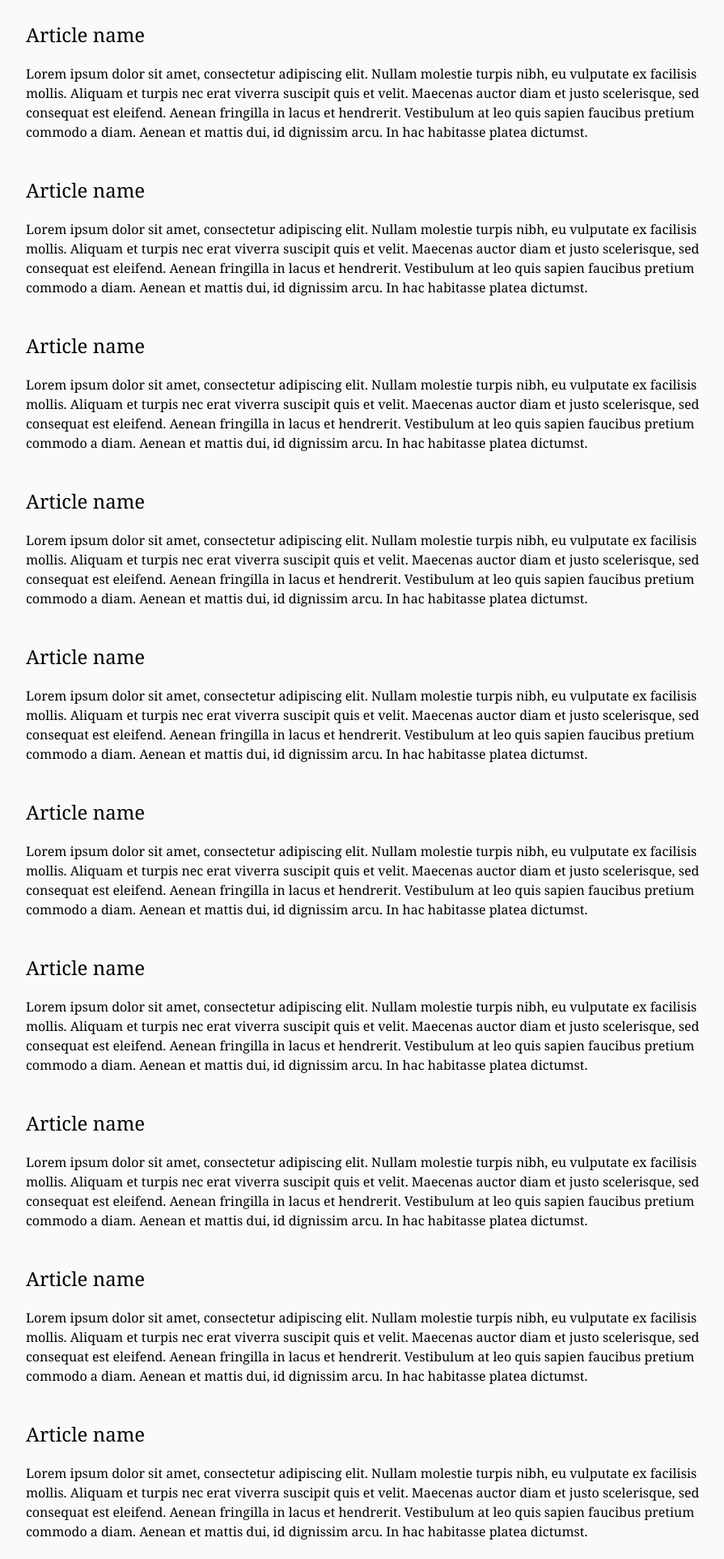
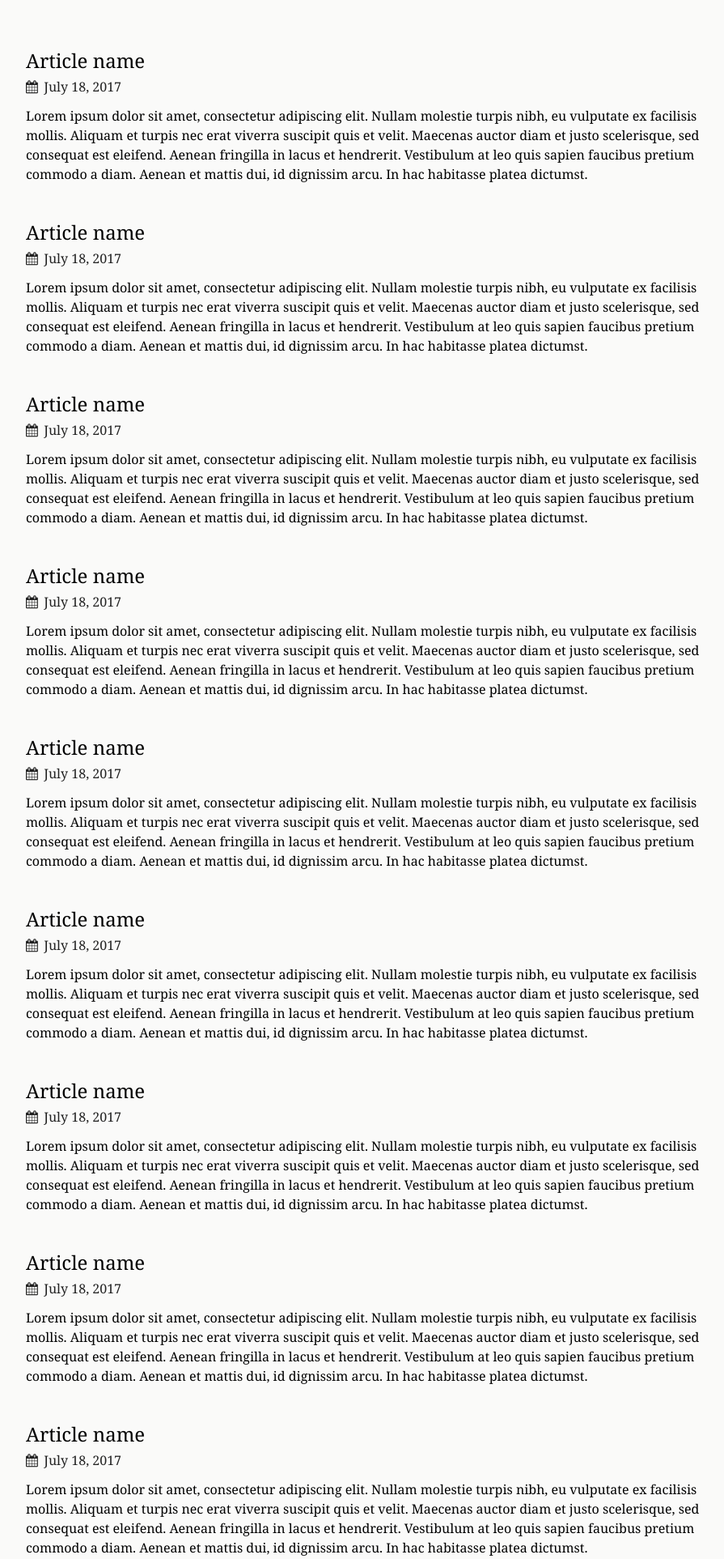
Before and after one commit to CarlosFdez/personalwebsite, a Flask app: page /blog/ in a window 1280 px wide. Shown: the part 71-1996 px from the top of the page at 81% size, without its empty margins (175-1070 px from the left). Run offline with Flask 2, Linux system fonts and the light colour scheme; style sheets or scripts are compiled from the project's sources.

Commit message:
More css organization and blog styling

```diff
--- a/assets/src/css/_mixins.scss
+++ b/assets/src/css/_mixins.scss
@@ -1,7 +1,14 @@
 // files starting with _ don't become css
 
-// blah blah
+// The main mixin for "content". Content is centered with a set width
 .mix-centered-content {
     max-width: 880px;
     margin: 0 auto;
 }
+
+// Mixin for content that's on its own
+// adds the expected header/footer separation while preserving styles
+.mix-single-body-content {
+    margin-top: 3em;
+    margin-bottom: 6em;
+}
--- a/assets/src/css/_variables.scss
+++ b/assets/src/css/_variables.scss
@@ -7,3 +7,6 @@ $body-off-color: hsl(70,5%,93%);
 
 // the amount of left/right padding at the smallest widths
 $side-buffer: 7px;
+
+$desktop-cutoff: 550px;
+$desktop-large-cutoff: 900px;
--- a/assets/src/css/blog.scss
+++ b/assets/src/css/blog.scss
@@ -4,27 +4,35 @@
 @import '_mixins';
 
 .article-list {
+    @extend .mix-single-body-content;
+    @extend .mix-centered-content;
+}
 
+.article-brief .date, .article .date {
+    color: #222;
+    line-height: 1.5em;
+    margin-top: 0.5em;
+    .fa {
+        margin-right: 0.2em;
+    }
 }
 
 .article-brief {
     display: block;
     text-decoration: none!important;
 
-    @extend .mix-centered-content;
     padding: 1em $side-buffer;
-
     margin-top: 1em;
     margin-bottom: 1em;
 
-    transition: padding 0.1s ease-in-out;
+    border-radius: 3px;
+
+    position: relative;
+    transition: all 0.1s ease-in-out;
 
     &:hover, &:focus {
         cursor: pointer;
         background-color: $body-off-color;
-
-        padding-left: 2px;
-        padding-right: ($side-buffer * 2) - 2;
 
         .title {
             text-decoration: underline;
@@ -36,14 +44,32 @@
     }
 
     .brief {
-        margin-top: 1.5em;
+        margin-top: 0.75em;
         line-height: 1.5em;
     }
 }
 
 .article {
+    // When article is used, its the only element
     @extend .mix-centered-content;
+    @extend .mix-single-body-content;
     padding: 0 $side-buffer;
-    margin-top: 3em;
-    margin-bottom: 6em;
+
+    header {
+        margin-bottom: 1.5em;
+    }
+
+    header h1 {
+        margin: 0;
+    }
 }
+
+// allow article hover animation on desktop mode
+@media screen and (min-width: $desktop-large-cutoff) {
+    .article-brief {
+        left: 0; // allow transition to work
+        &:hover, &:focus {
+            left: -$side-buffer;
+        }
+    }
+}
--- a/assets/src/css/layout.scss
+++ b/assets/src/css/layout.scss
@@ -19,7 +19,7 @@ body > main {
     flex: 1;
 }
 
-header {
+body > header {
     overflow: auto; /* handle the margin of inner h1 */
     /*background-color: #fbfbf4; */
     background-color: $key-color;
@@ -37,7 +37,7 @@ header {
     transition: all 0.2s ease-in-out;
 }
 
-header nav {
+body > header nav {
     float: right;
 
     a {
@@ -46,18 +46,19 @@ header nav {
 }
 
 /* implement moving header on sufficiently large browsers */
-@media screen and (min-width: 550px) {
-    header {
+@media screen and (min-width: $desktop-cutoff) {
+    body > header {
         position: fixed;
         top: 0;
         width: 100%;
+        z-index: 100;
     }
 
-    header.scrolling {
+    body > header.scrolling {
         font-size: 1.5em;
     }
 
-    header, .header-gap {
+    body > header, .header-gap {
         font-size: 1.75em;
         line-height: 1em;
         padding: 0.75em 0;
@@ -68,7 +69,7 @@ header nav {
     }
 }
 
-footer {
+body > footer {
     background-color: $key-color;
     border-top: 1px solid $key-border-color;
     color: #eee;
@@ -87,7 +88,7 @@ footer {
     }
 }
 
-header .content, main .content, footer .content {
+body > header .content, body > main .content, body > footer .content {
     @extend .mix-centered-content;
     padding: 0 $side-buffer;
 }
--- a/main.py
+++ b/main.py
@@ -1,6 +1,9 @@
 from flask import Flask, url_for, render_template, send_from_directory
 
 app = Flask(__name__, static_url_path='/assets', static_folder='assets/build')
+
+# TODO: Apply canonical url metadata
+# TODO: Decide on slug url and article permalink structure
 
 @app.route('/')
 def home():
--- a/templates/_article_brief.html
+++ b/templates/_article_brief.html
@@ -1,5 +1,9 @@
 <a class="article-brief" href="/blog/25">
     <h2 class="title">Article name</h2>
+    <div class="date">
+        <i class="fa fa-calendar" aria-hidden="true"></i>
+        July 18, 2017
+    </div>
     <div class="brief">
         Lorem ipsum dolor sit amet, consectetur adipiscing elit. Nullam molestie turpis nibh, eu vulputate ex facilisis mollis. Aliquam et turpis nec erat viverra suscipit quis et velit. Maecenas auctor diam et justo scelerisque, sed consequat est eleifend. Aenean fringilla in lacus et hendrerit. Vestibulum at leo quis sapien faucibus pretium commodo a diam. Aenean et mattis dui, id dignissim arcu. In hac habitasse platea dictumst.
     </div>
--- a/templates/_layout.html
+++ b/templates/_layout.html
@@ -4,6 +4,7 @@
     <title>Carlos Fernandez</title>
     <meta name="viewport" content="width=device-width, initial-scale=1">
     <link rel="icon" type="image/png" href="favicon.png"/>
+
     <link href="/assets/app.css" rel="stylesheet"/>
 </head>
 <body class="loading">
```
Also changed, not shown: templates/article.html (+7 -1 lines).
